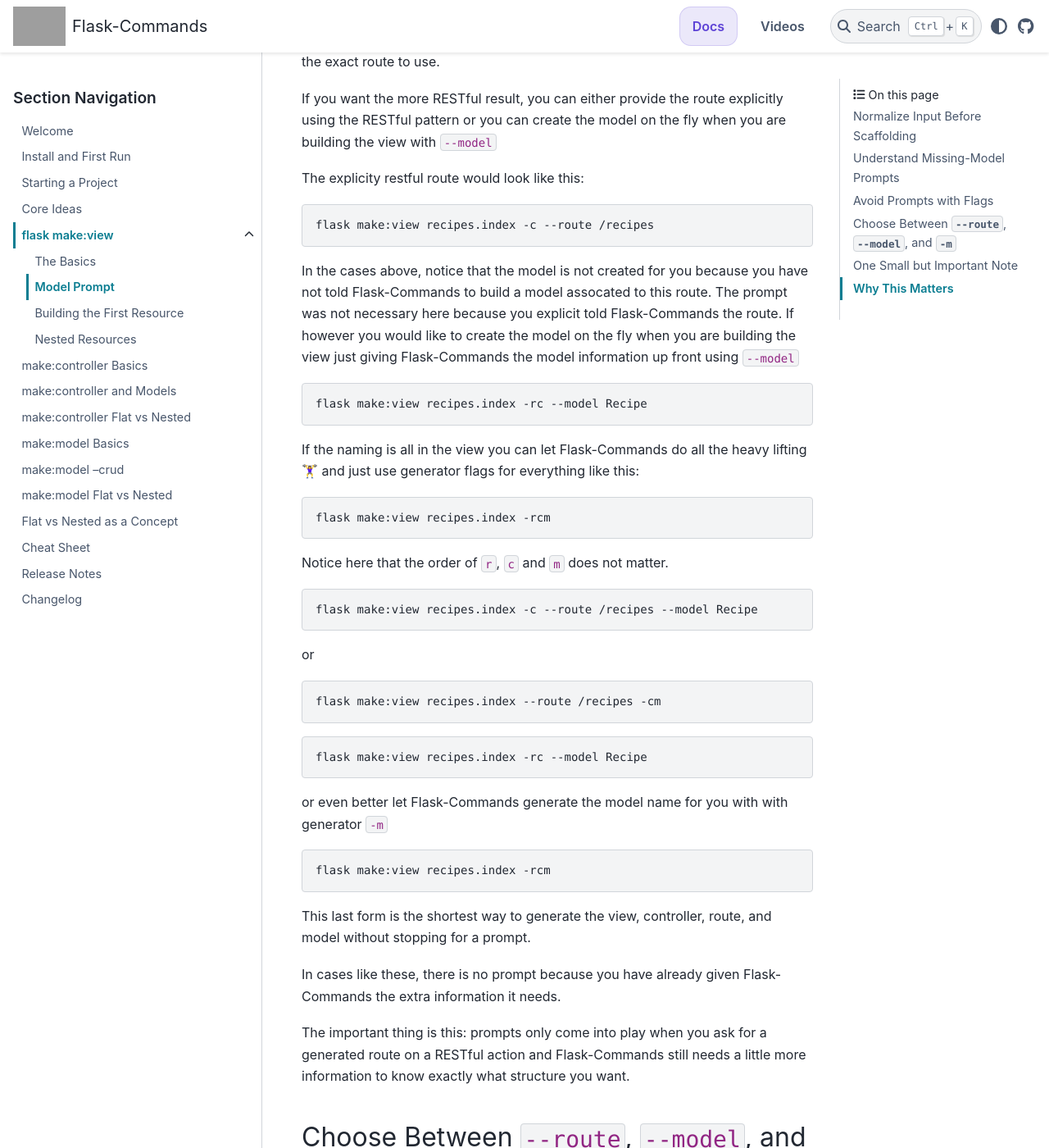
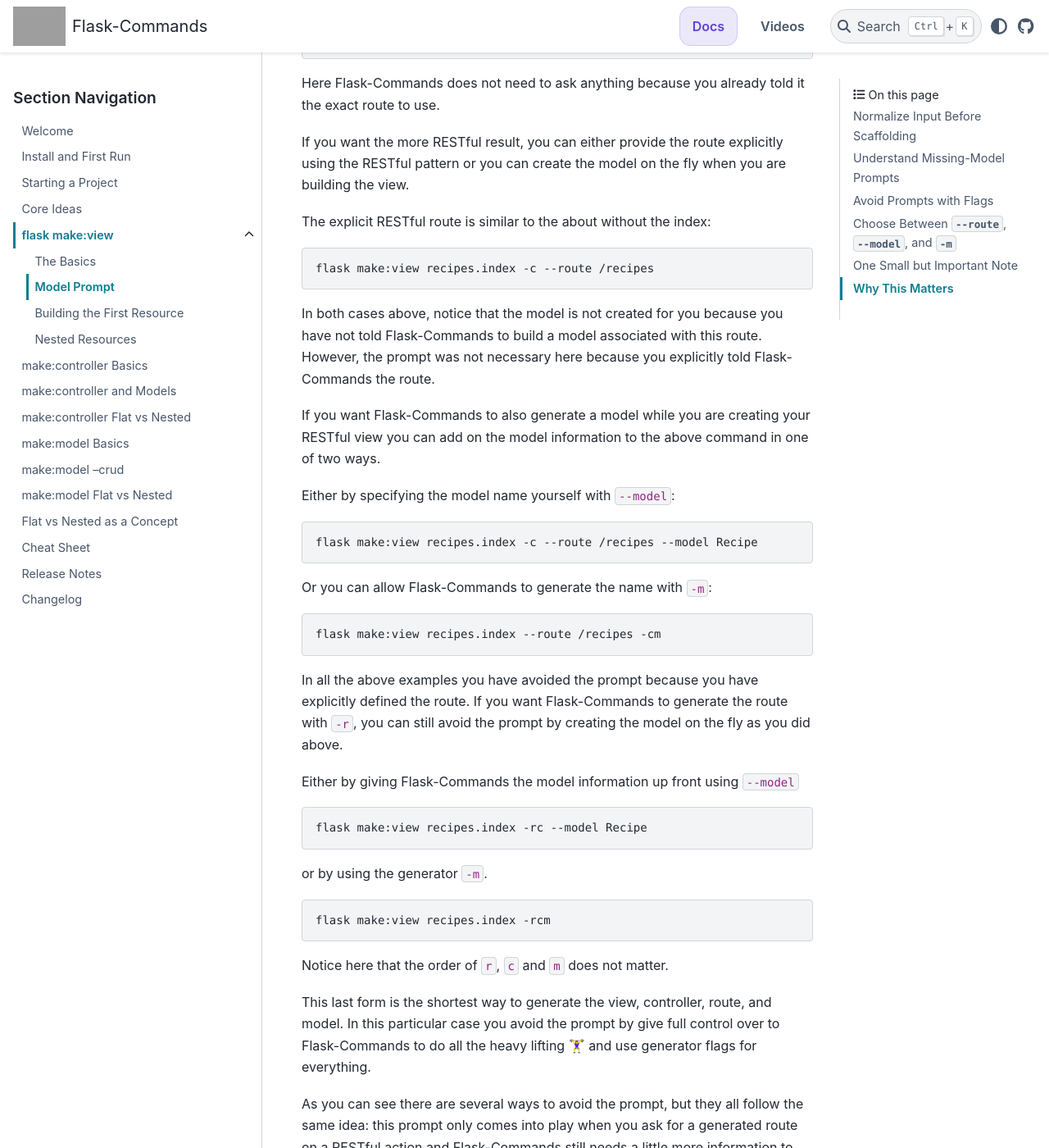
Before and after one commit to VoyagerX21/flask-commands, a Sphinx documentation site: the page built from docs/source/commands/make_view_model_prompt.rst, in a window 1280 px wide and 1400 px high, scrolled down 4119 px. Shown: the whole window at 82% size. Built offline with Sphinx 7.4.7 and the PyData theme 0.15.4, drawn with Linux system fonts in a browser that asks for light colours; some of the changed text lies outside the part shown; grey boxes are pictures that could not be loaded.

Commit message:
docs(make-view): polish model prompt wording and flow
- refine the missing-model prompt section with clearer grammar and more natural phrasing
- tighten the explanation of why `-c` is used alongside generated routes in the examples
- clean up the route-generation discussion around `/recipes` versus `/recipes/index`
- revise the "Avoid Prompts with Flags" section to improve transitions while keeping the full set of examples
- fix typos such as `Lets`, `perfer`, `becuase`, and `screate`

```diff
--- a/docs/source/commands/make_view_model_prompt.rst
+++ b/docs/source/commands/make_view_model_prompt.rst
@@ -114,32 +114,33 @@
 
    flask make:view recipes.index -r
 
-generates a route that returns ``MainController.index()``.  Which by default
-serves your landing page template from ``mains/index.html``
+generates a route that returns ``MainController.index()`` which by default
+serves your landing page template from ``mains/index.html``.
 
-So throughout this section we will include the controller generator too using:
+So throughout this section we will include the controller generator to avoid confusion:
 
 .. code-block:: bash
 
    flask make:view recipes.index -rc
 
-Here Flask-Commands generates the resource-specific controller too, so the route
-can point to ``RecipeController.index()`` instead.
+By using the controller generator flag Flask-Commands generates the
+resource-specific controller too, so the route now points to a new controller
+method ``RecipeController.index()`` instead.
 
-Lets stay focused on the real question in this chapter: whether the route
+Let's stay focused on the real question in this chapter: whether the route
 should become ``/recipes`` or ``/recipes/index`` when the model does not
 exist yet.  In both examples above ``Recipe`` does not exist yet.
 
-The issue here is the generated route.  At that point Flask-Commands can see
-there are really two possible directions for a route:
+The issue here is the generated route.  When you ask Flask-Commands to generate
+a route Flask-Commands sees two possible directions for a route:
 
 - if ``Recipe`` is treated like the resource, the route becomes ``/recipes``
 - if not, Flask-Commands can fall back to the more literal route ``/recipes/index``
 
 That is why the prompt exists. I figured there is a chance the model needs to
 be created for the RESTful action to act upon, or the route you are building
-just happen to end in a RESTful action name and you don't want the action you just
-want the literal word in the url.
+just happens to end in a RESTful action name and you would prefer the literal
+word in the URL.
 
 Avoid Prompts with Flags
 ------------------------
@@ -169,28 +170,48 @@
 
 If you want the more RESTful result, you can either provide the route
 explicitly using the RESTful pattern or you can create the model on the fly
-when you are building the view with ``--model``
+when you are building the view.
 
-The explicity restful route would look like this:
+The explicit RESTful route is similar to the about without the index:
 
 .. code-block:: bash
 
    flask make:view recipes.index -c --route /recipes
 
-In the cases above, notice that the model is not created for you because
-you have not told Flask-Commands to build a model assocated to this route.  The
-prompt was not necessary here because you explicit told Flask-Commands the
-route.  If however you would like to create the model on the fly when you
-are building the view just giving Flask-Commands the model information up
-front using ``--model``
+In both cases above, notice that the model is not created for you because
+you have not told Flask-Commands to build a model associated with this route.
+However, the prompt was not necessary here because you explicitly told
+Flask-Commands the route.
 
+If you want Flask-Commands to also generate a model while you are creating your
+RESTful view you can add on the model information to the above command in one
+of two ways.
+
+Either by specifying the model name yourself with ``--model``:
+
+
+.. code-block:: bash
+
+   flask make:view recipes.index -c --route /recipes --model Recipe
+
+Or you can allow Flask-Commands to generate the name with ``-m``:
+
+.. code-block:: bash
+
+   flask make:view recipes.index --route /recipes -cm
+
+In all the above examples you have avoided the prompt because you have explicitly
+defined the route.  If you want Flask-Commands to generate the route with
+``-r``, you can still avoid the prompt by creating the model on the fly
+as you did above.
+
+Either by giving Flask-Commands the model information up front using ``--model``
 
 .. code-block:: bash
 
    flask make:view recipes.index -rc --model Recipe
 
-If the naming is all in the view you can let Flask-Commands do all the heavy
-lifting 🏋️‍♀️ and just use generator flags for everything like this:
+or by using the generator ``-m``.
 
 .. code-block:: bash
 
@@ -198,38 +219,16 @@
 
 Notice here that the order of ``r``, ``c`` and ``m`` does not matter.
 
+This last form is the shortest way to generate the view, controller, route,
+and model.  In this particular case you avoid the prompt by give full
+control over to Flask-Commands to do all the heavy lifting 🏋️‍♀️ and use
+generator flags for everything.
 
-
-.. code-block:: bash
-
-   flask make:view recipes.index -c --route /recipes --model Recipe
-
-or
-
-.. code-block:: bash
-
-   flask make:view recipes.index --route /recipes -cm
-
-
-.. code-block:: bash
-
-   flask make:view recipes.index -rc --model Recipe
-
-or even better let Flask-Commands generate the model name for you with with generator ``-m``
-
-.. code-block:: bash
-
-   flask make:view recipes.index -rcm
-
-This last form is the shortest way to generate the view, controller, route,
-and model without stopping for a prompt.
-
-In cases like these, there is no prompt because you have already given
-Flask-Commands the extra information it needs.
-
-The important thing is this: prompts only come into play when you ask for a
+As you can see there are several ways to avoid the prompt, but they all follow
+the same idea: this prompt only comes into play when you ask for a
 generated route on a RESTful action and Flask-Commands still needs a little
 more information to know exactly what structure you want.
+
 
 Choose Between ``--route``, ``--model``, and ``-m``
 ---------------------------------------------------
```
Also changed, not shown: other parts of docs/source/commands/make_view_model_prompt.rst (+2 -2 lines).
